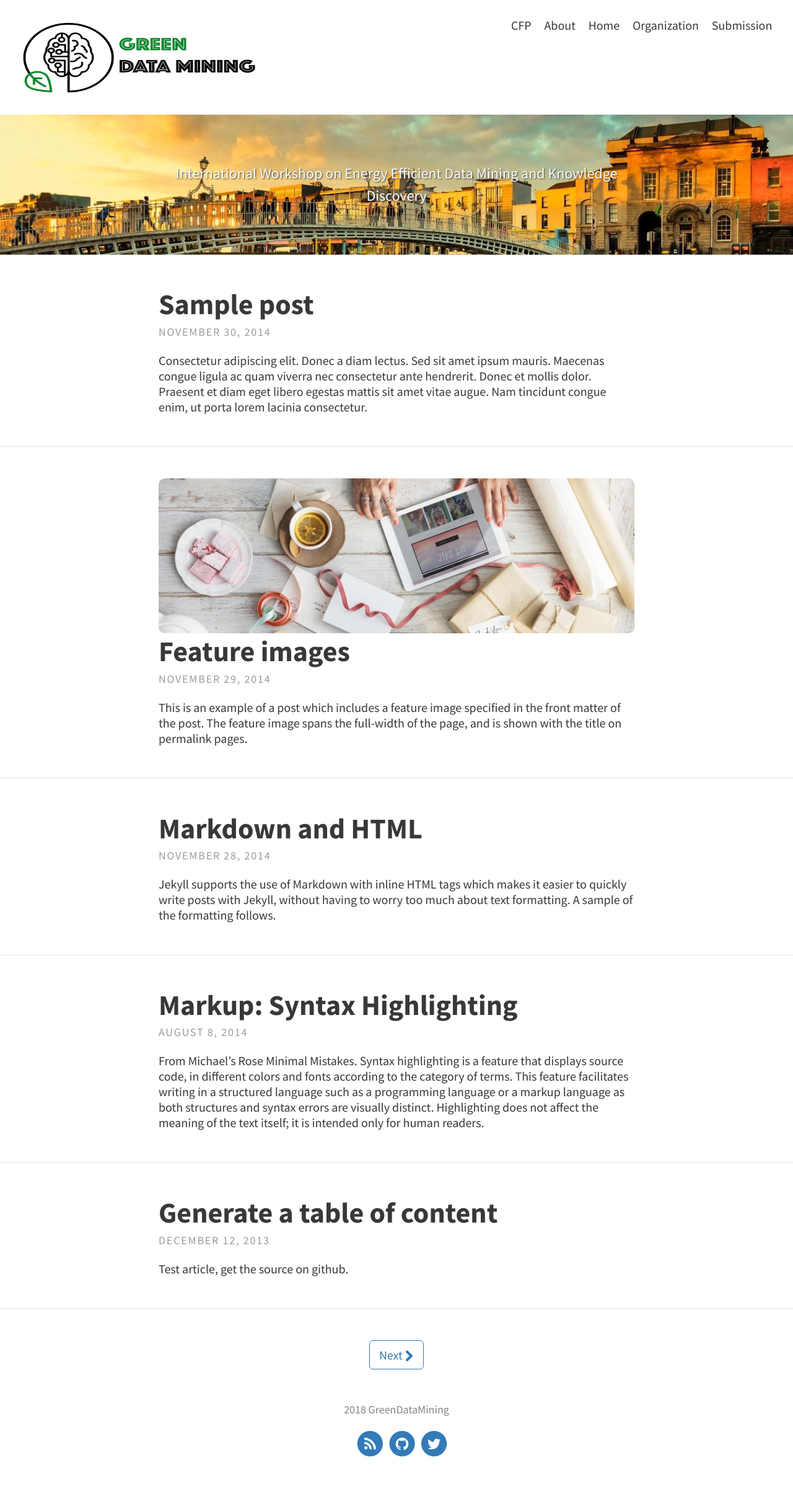
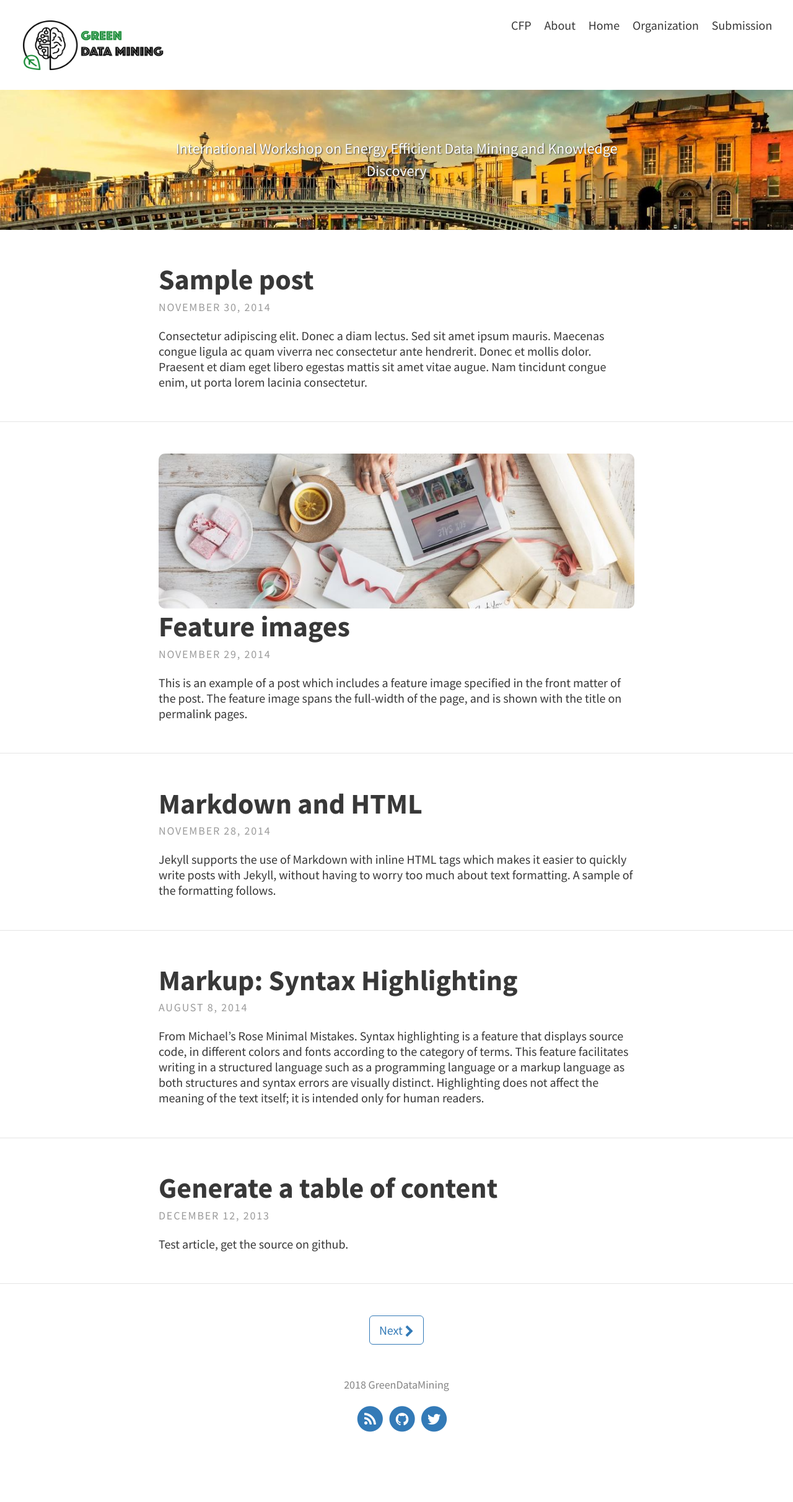
Before and after one commit to greendatamining/greendatamining18, a Jekyll site: the page built from index.html, in a window 1280 px wide. Shown: the whole page at 62% size. Built offline with Jekyll 4.4.1, drawn with Linux system fonts in a browser that asks for light colours; the list of posts is cut into pages by our own code; after the commit the page ends 2384 px from its top, so only the background shows below that.

Commit message:
Changed size of avatar again

```diff
--- a/_sass/includes/_navbar.scss
+++ b/_sass/includes/_navbar.scss
@@ -20,8 +20,8 @@
     }
 
     .avatar {
-        height: 8em;
-        width: 20em;
+        height: 6em;  // 12 x 25 is perfect ratio of src image for the GDM logo
+        width: 12.5em;
         float: left;
         margin-top: -13px;
         border-radius: 0.2em;
```
